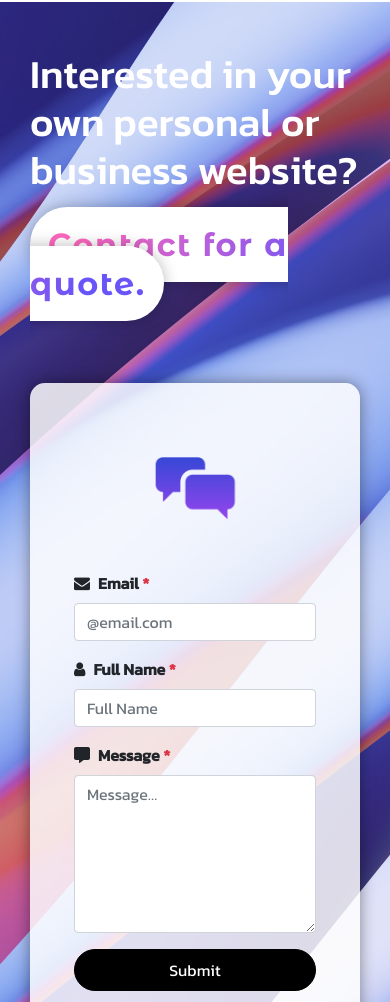
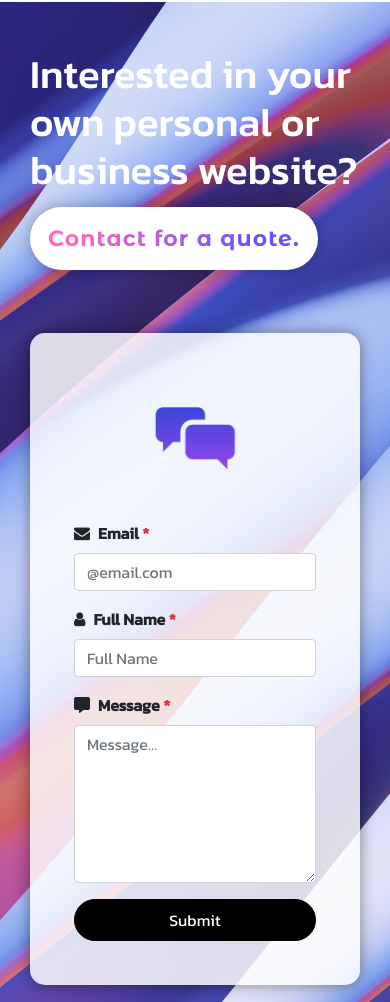
Before and after one commit to TropicalXU/layerlabsv2, a React (Create React App) app: page /contact in a window 390 px wide. Shown: the part 1075-2077 px from the top of the page. Built offline with nearby package versions, Linux system fonts and the light colour scheme; no server answers.

Commit message:
next changes

```diff
--- a/src/App.css
+++ b/src/App.css
@@ -44,7 +44,7 @@
   .bg-gradient h1 {
     font-size: 28px;
   }
-  .row-contact-section h2 {
+  .contact-section h2 {
     font-size: 22px;
   }
 
```
